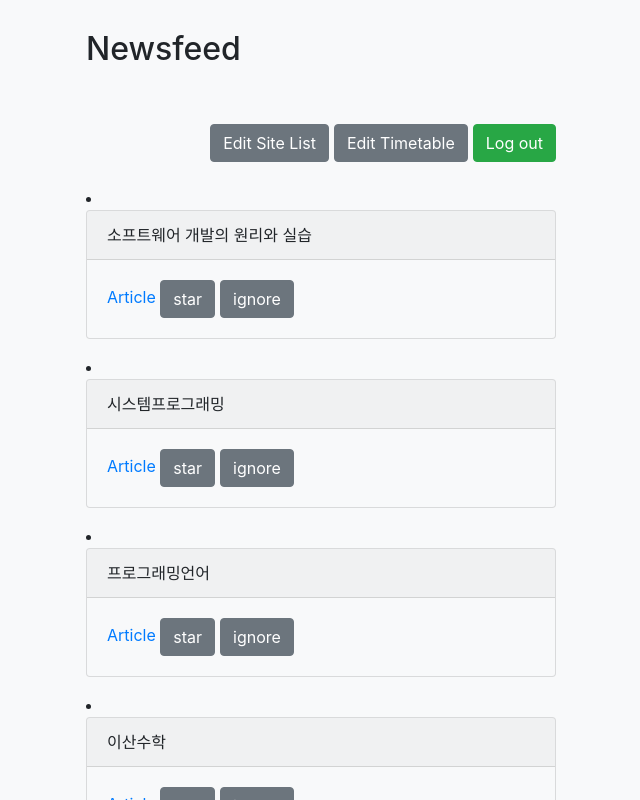
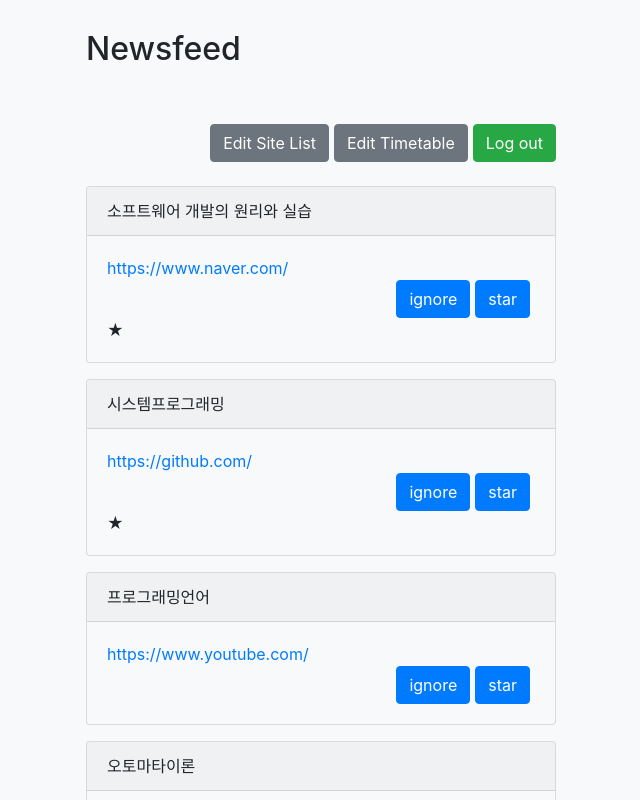
Before and after one commit to ryul99/noticetracker, an Angular app in the folder frontend/: page /newsfeed in a window 1280 px wide. Shown: the top 800 px of the page, without its empty margins (319-959 px from the left). Built offline with nearby package versions, Linux system fonts and the light colour scheme.

Commit message:
Frontend: Make newsfeed page star, ignore feature working

```diff
--- a/frontend/src/app/newsfeed/newsfeed.component.html
+++ b/frontend/src/app/newsfeed/newsfeed.component.html
@@ -1,17 +1,13 @@
 <!DOCTYPE html>
 <html lang="en">
+
 <head>
     <meta charset="utf-8" />
     <meta name="viewport" content="width=device-width, initial-scale=1, shrink-to-fit=no" />
     <meta name="description" content="" />
     <meta name="author" content="" />
     <title>Log In</title>
-    <link
-      rel="stylesheet"
-      href="https://stackpath.bootstrapcdn.com/bootstrap/4.1.3/css/bootstrap.min.css"
-      integrity="sha384-MCw98/SFnGE8fJT3GXwEOngsV7Zt27NXFoaoApmYm81iuXoPkFOJwJ8ERdknLPMO"
-      crossorigin="anonymous"
-    />
+    <link rel="stylesheet" href="https://stackpath.bootstrapcdn.com/bootstrap/4.1.3/css/bootstrap.min.css" integrity="sha384-MCw98/SFnGE8fJT3GXwEOngsV7Zt27NXFoaoApmYm81iuXoPkFOJwJ8ERdknLPMO" crossorigin="anonymous" />
 </head>
 
 <body class="bg-light">
@@ -24,17 +20,22 @@
             <button class="btn btn-secondary btn-space" (click)="siteRecommendation()">Edit Site List</button>
         </div>
         <br />
-      <li *ngFor="let article of newsfeed; let index = index">
+        <div *ngFor="let article of newsfeed; let index = index">
+            <span *ngIf="!article.ignore">
                 <div class="card bg-light mb-3" style="max-width: 40rem;">
-          <div class="card-header">{{ timeTable[courseIdOfArticle[index] - 1].name }}</div>
+                    <div class="card-header">{{ article.course.name }}</div>
                     <div class="card-body">
-            <a href="{{article.url}}">Article </a>
-            <button class="btn btn-secondary btn-space" (click)="star(article)">star</button>
-            <button class="btn btn-secondary btn-space" (click)="ignore(article)">ignore</button>
-            <span *ngIf="articleIsStar[index]">★</span> <span *ngIf="articleIsIgnore[index]">㉿</span>
+                        <a href="{{article.url}}">{{ article.url }}</a>
+                        <div class="d-flex flex-row-reverse">
+                            <button class="btn btn-primary btn-space" (click)="star(article)">star</button>
+                            <button class="btn btn-primary btn-space" (click)="ignore(article)">ignore</button>
+                        </div>
+                        <span *ngIf="article.star">★</span>
                     </div>
                 </div>
-      </li>
+            </span>
+        </div>
     </div>
 </body>
+
 </html>
--- a/frontend/src/app/newsfeed/newsfeed.component.ts
+++ b/frontend/src/app/newsfeed/newsfeed.component.ts
@@ -3,7 +3,7 @@ import { Router } from '@angular/router';
 import { UserService } from '../user.service';
 import { Article } from '../article';
 import { Course } from '../course';
-import { mockCourses } from '../mock';
+import { mockCourses, mockArticles } from '../mock';
 
 @Component({
   selector: 'app-newsfeed',
@@ -12,17 +12,7 @@ import { mockCourses } from '../mock';
 })
 export class NewsfeedComponent implements OnInit {
   timeTable: Course[] = mockCourses;
-  newsfeed: Article[] = [
-    { id: 1, content: 'Naver', url: 'https://www.naver.com/' },
-    { id: 2, content: 'GitHub', url: 'https://github.com/' },
-    { id: 3, content: 'YouTube', url: 'https://www.youtube.com/' },
-    { id: 4, content: 'Daum', url: 'https://www.daum.net/' },
-    { id: 5, content: 'Google', url: 'https://www.google.com/' },
-    { id: 6, content: 'StackOverflow', url: 'https://stackoverflow.com/' }
-  ];
-  courseIdOfArticle: number[] = [1, 2, 3, 4, 5, 6];
-  articleIsStar: boolean[] = [false, false, false, false, false, false];
-  articleIsIgnore: boolean[] = [false, false, false, false, false, false];
+  newsfeed: Article[] = mockArticles;
 
   constructor(private router: Router, private userService: UserService) {}
 
@@ -42,14 +32,10 @@ export class NewsfeedComponent implements OnInit {
   }
 
   star(article: Article) {
-    let index = this.newsfeed.indexOf(article);
-    this.articleIsStar[index] = true;
-    this.articleIsIgnore[index] = false;
+    article.toggleStar();
   }
 
   ignore(article: Article) {
-    let index = this.newsfeed.indexOf(article);
-    this.articleIsStar[index] = false;
-    this.articleIsIgnore[index] = true;
+    article.toggleIgnore();
   }
 }
```
Lines whose indentation alone changed are shown as unchanged.
